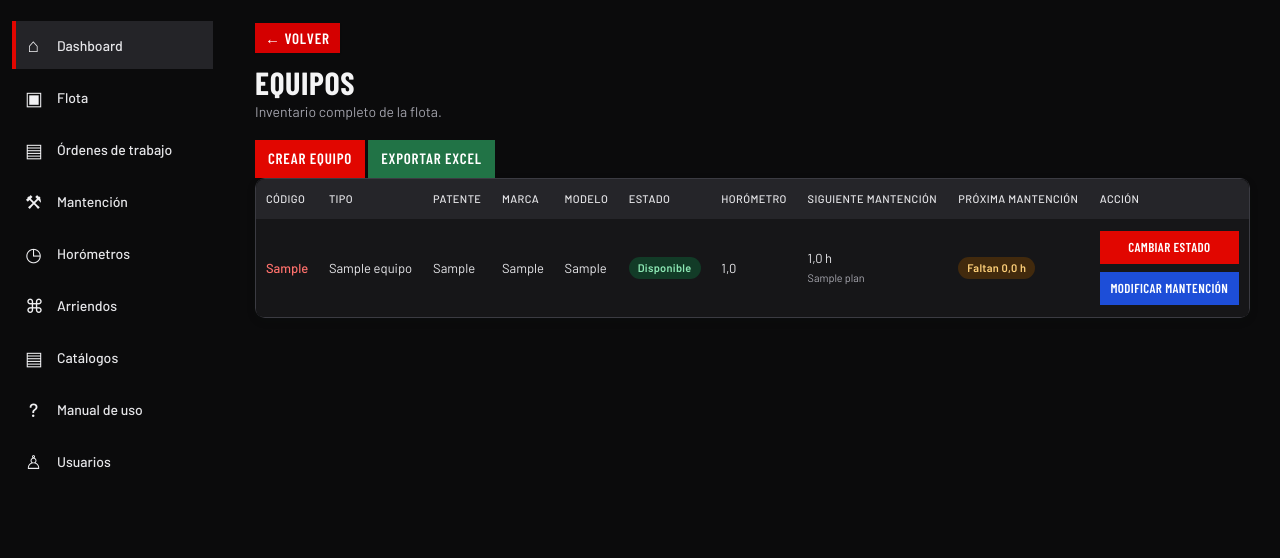
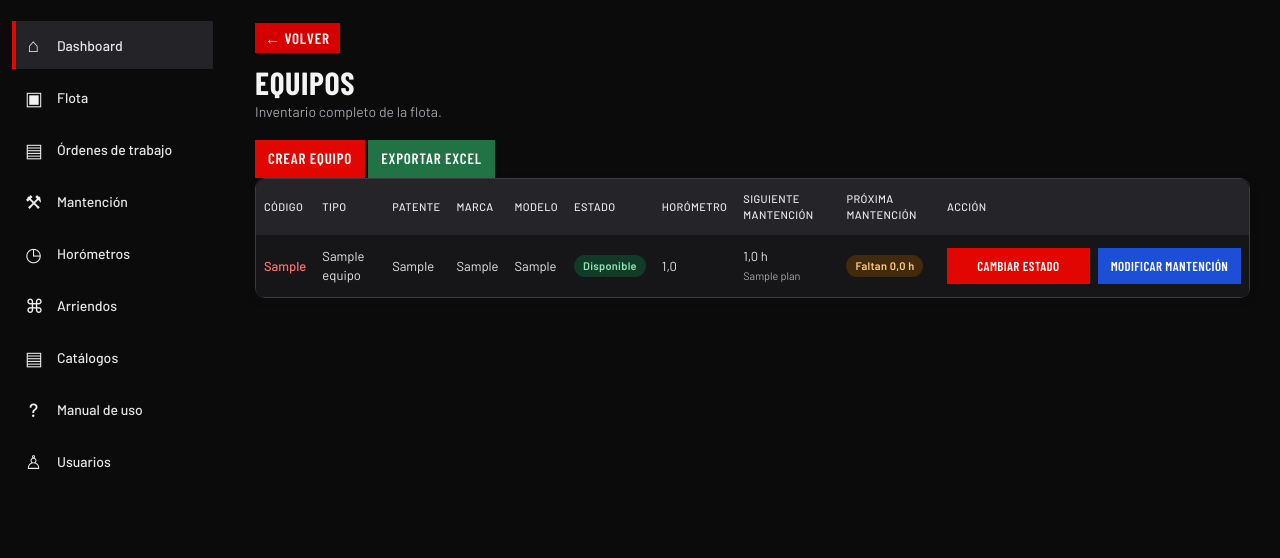
Before and after one commit to kbdd23/vilas_motorMVP_E2, a Django app: page /equipos/ in a window 1280 px wide. Shown: the part 58-616 px from the top of the page. Run offline with Django 5.2, Linux system fonts and the light colour scheme; a user stored in the database is signed in; data comes from the database, SQL or seed files in the repository; tables that the repository leaves empty hold one stand-in row (values such as "Sample post").

Commit message:
fix: place equipos action buttons side by side with equal width

```diff
--- a/static/styles.css
+++ b/static/styles.css
@@ -344,9 +344,6 @@ tbody tr:last-child td:last-child {
     -webkit-overflow-scrolling: touch;
     border-radius: 10px;
     box-shadow: var(--sombra-media);
-    /* Habilita consultas de contenedor: la columna Acción responde al ancho
-       real de la tabla, no al del viewport. */
-    container-type: inline-size;
 }
 
 .tabla-scroll > table {
@@ -359,17 +356,9 @@ tbody tr:last-child td:last-child {
    de Equipos caben en el ancho disponible sin recurrir al scroll horizontal. */
 .tabla-scroll th,
 .tabla-scroll td {
-    padding: 12px 10px;
-}
-
-/* Enfoque mixto: apilados por defecto y en línea solo cuando el contenedor
-   tiene ancho de sobra para dos botones de ancho completo. */
-@container (min-width: 1160px) {
-    .celda-acciones-equipo {
-        grid-auto-flow: column;
-        grid-auto-columns: 1fr;
-    }
-}
+    padding: 12px 8px;
+}
+
 
 th {
     padding: 14px 16px;
@@ -2276,23 +2265,24 @@ th[aria-sort="descending"] .sort-button::after {
     color: #ffffff;
 }
 
-/* Columna Acción de Equipos: rejilla de una sola columna para que ambos
-   botones midan exactamente lo mismo, sin importar el largo del texto.
+/* Columna Acción de Equipos: los dos botones van siempre en la misma fila,
+   con el mismo ancho y el texto centrado. El ancho común lo fija la etiqueta
+   más larga, así el rojo replica al azul.
    "Cambiar estado" en rojo y "Modificar mantención" en azul. */
 .celda-acciones-equipo {
-    display: grid;
-    grid-template-columns: minmax(0, 1fr);
+    display: flex;
+    flex-wrap: nowrap;
+    align-items: stretch;
     gap: 8px;
-    justify-items: stretch;
 }
 
 .celda-acciones-equipo .btn {
-    /* Sin "nowrap": si el texto no cabe, se parte en dos líneas centradas
-       dentro del botón. El ancho lo fija la columna, no el texto. */
-    white-space: normal;
+    /* "min-width" en em fija el ancho de la etiqueta más larga y lo replica
+       en el otro botón; "flex: 1 1 auto" les reparte el espacio por igual. */
+    flex: 1 1 auto;
+    min-width: 11em;
+    white-space: nowrap;
     text-align: center;
-    line-height: 1.15;
-    width: 100%;
     box-sizing: border-box;
     /* Mismo estilo que "Crear equipo" y "Exportar Excel" */
     padding: 9px 10px;
```
Also changed, not shown: 1 other file.
